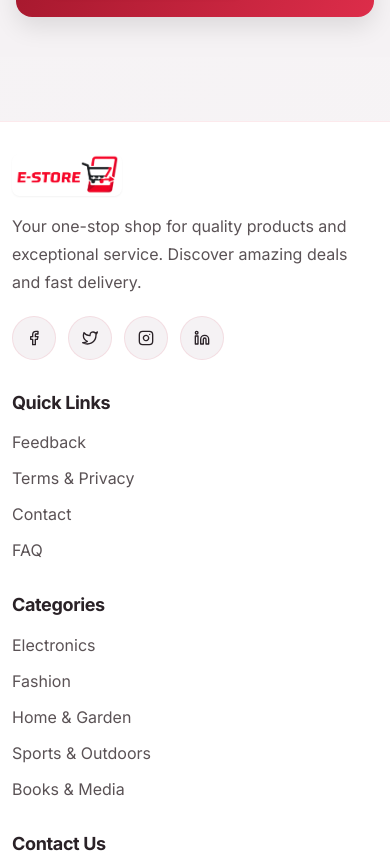
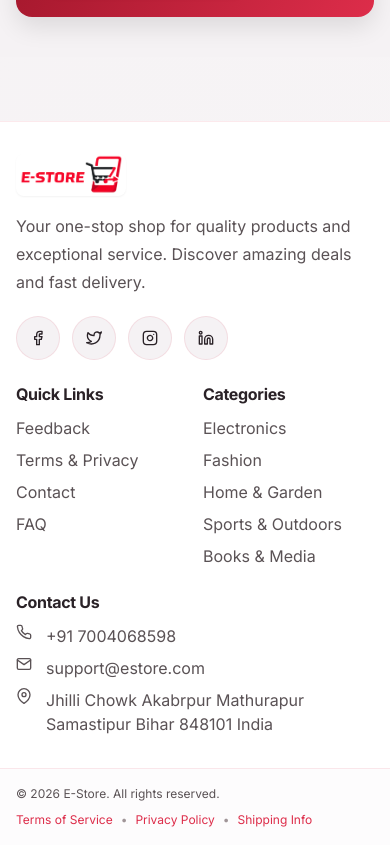
Before and after one commit to belalraza777/E-Store, a React (Vite) app in the folder client/: page / in a window 390 px wide. Shown: the part 3360-4213 px from the top of the page. Built offline with nearby package versions, Linux system fonts and the light colour scheme; no server answers.

Commit message:
fix: change model in agent configuration to use openai/gpt-oss-20b. feat: update footer styles for better responsiveness and layout adjustments feat: enhance UserLayout to conditionally render footer based on route style: improve agent layout and responsiveness in CSS

```diff
--- a/client/src/layout/Footer.css
+++ b/client/src/layout/Footer.css
@@ -146,8 +146,32 @@
 
 @media (max-width: 480px) {
   .site-footer__inner {
-    padding: var(--space-8) var(--space-3);
-    gap: var(--space-8);
+    padding: var(--space-8) var(--space-4);
+    grid-template-columns: repeat(2, minmax(0, 1fr));
+    gap: var(--space-6) var(--space-4);
+  }
+
+  .site-footer__section:first-child,
+  .site-footer__section:last-child {
+    grid-column: 1 / -1;
+  }
+
+  .site-footer__description {
+    max-width: 34ch;
+  }
+
+  .site-footer__title {
+    font-size: var(--font-size-base);
+    margin-bottom: var(--space-3);
+  }
+
+  .site-footer__links,
+  .site-footer__contact {
+    gap: var(--space-2);
+  }
+
+  .site-footer__contact-item {
+    gap: var(--space-2);
   }
 
   .site-footer__logo {
@@ -161,6 +185,16 @@
   }
 
   .site-footer__bottom-inner {
-    padding: var(--space-4) var(--space-3);
+    padding: var(--space-4);
+    gap: var(--space-2);
+  }
+
+  .site-footer__bottom-inner p {
+    font-size: var(--font-size-xs);
+  }
+
+  .site-footer__legal {
+    gap: var(--space-2);
+    font-size: var(--font-size-xs);
   }
 }
--- a/client/src/layout/UserLayout.jsx
+++ b/client/src/layout/UserLayout.jsx
@@ -1,18 +1,21 @@
 // UserLayout.jsx - Layout for regular users with header and footer
 import Header from "./Header.jsx";
 import Footer from "./Footer.jsx";
+import { useLocation } from "react-router-dom";
 
 const UserLayout = ({ children }) => {
+  const location = useLocation();
+  const isAgentPage = location.pathname === "/agents";
+
   return (
-    <div className="user-layout-wrapper">
+    <div className={`user-layout-wrapper${isAgentPage ? " user-layout-wrapper--agent" : ""}`}>
       {/* Site header with navigation */}
       <Header />
       {/* Main content area */}
       <main className="user-main">
         {children}
       </main>
-      {/* Site footer */}
-      <Footer />
+      {!isAgentPage && <Footer />}
     </div>
   );
 };
--- a/client/src/pages/Ai_Agent/Agent.css
+++ b/client/src/pages/Ai_Agent/Agent.css
@@ -4,12 +4,27 @@
    ========================================================================== */
 
 /* ── Container ──────────────────────────────────────────────────────────── */
+.user-layout-wrapper--agent {
+  min-height: 100dvh;
+  height: 100dvh;
+  display: flex;
+  flex-direction: column;
+  overflow: hidden;
+}
+
+.user-layout-wrapper--agent .user-main {
+  min-height: 0;
+  flex: 1;
+  display: flex;
+  overflow: hidden;
+}
+
 .agent {
   display: flex;
   flex-direction: column;
   width: 98%;
   max-width: 1400px;
-  height: calc(100dvh - 80px);
+  height: 100%;
   margin: var(--space-4) auto;
   border-radius: var(--radius-2xl);
   background: var(--color-panel);
@@ -517,9 +532,10 @@
 
 @media (max-width: 768px) {
   .agent {
-    width: 100%;          /* ← add this */
-    max-width: 100%;      /* optional, for extra safety */
-    height: calc(100dvh - 70px);
+    width: 100%;
+    max-width: 100%;
+    height: 100%;
+    min-height: 0;
     margin: 0;
     border-radius: 0;
     border: none;
@@ -531,17 +547,19 @@
   }
 
   .agent__messages {
-    padding: var(--space-4) var(--space-3) var(--space-3);
+    min-height: 0;
+    padding: var(--space-3) var(--space-3) var(--space-2);
     gap: var(--space-3);
   }
 
   .agent__message {
-    max-width: 90%;
+    max-width: 92%;
   }
 
   .agent__input-bar {
-    padding: var(--space-3) var(--space-4);
-    padding-bottom: 4rem;
+    gap: var(--space-2);
+    padding: var(--space-2) var(--space-3);
+    padding-bottom: max(var(--space-3), env(safe-area-inset-bottom));
   }
 
   .agent__welcome-icon {
@@ -554,13 +572,35 @@
     font-size: var(--font-size-xl);
   }
 
+  .agent__welcome-subtitle {
+    max-width: 320px;
+  }
+
   .agent__suggestions {
     gap: var(--space-1);
   }
 
   .agent__suggestion {
+    flex: 1 1 calc(50% - var(--space-1));
     font-size: var(--font-size-xs);
     padding: var(--space-1) var(--space-3);
+    white-space: normal;
+    min-height: 40px;
+  }
+
+  .agent__clear-btn,
+  .agent__send-btn {
+    width: 38px;
+    height: 38px;
+  }
+
+  .agent__input-wrapper {
+    min-width: 0;
+    padding-left: var(--space-3);
+  }
+
+  .agent__input {
+    min-width: 0;
   }
 }
 
@@ -570,7 +610,7 @@
   }
 
   .agent__message {
-    max-width: 94%;
+    max-width: 96%;
   }
 
   .agent__bubble {
@@ -578,6 +618,26 @@
   }
 
   .agent__welcome {
-    padding: var(--space-6) var(--space-3);
+    justify-content: flex-start;
+    gap: var(--space-3);
+    padding: var(--space-6) var(--space-2) var(--space-4);
+  }
+
+  .agent__welcome-subtitle {
+    max-width: 290px;
+  }
+
+  .agent__suggestions {
+    width: 100%;
+    max-width: 340px;
+  }
+
+  .agent__suggestion {
+    flex-basis: 100%;
+  }
+
+  .agent__input-bar {
+    padding-left: var(--space-2);
+    padding-right: var(--space-2);
   }
 }
```
Also changed, not shown: 1 other file (tests, documents, lock files or other folders).
